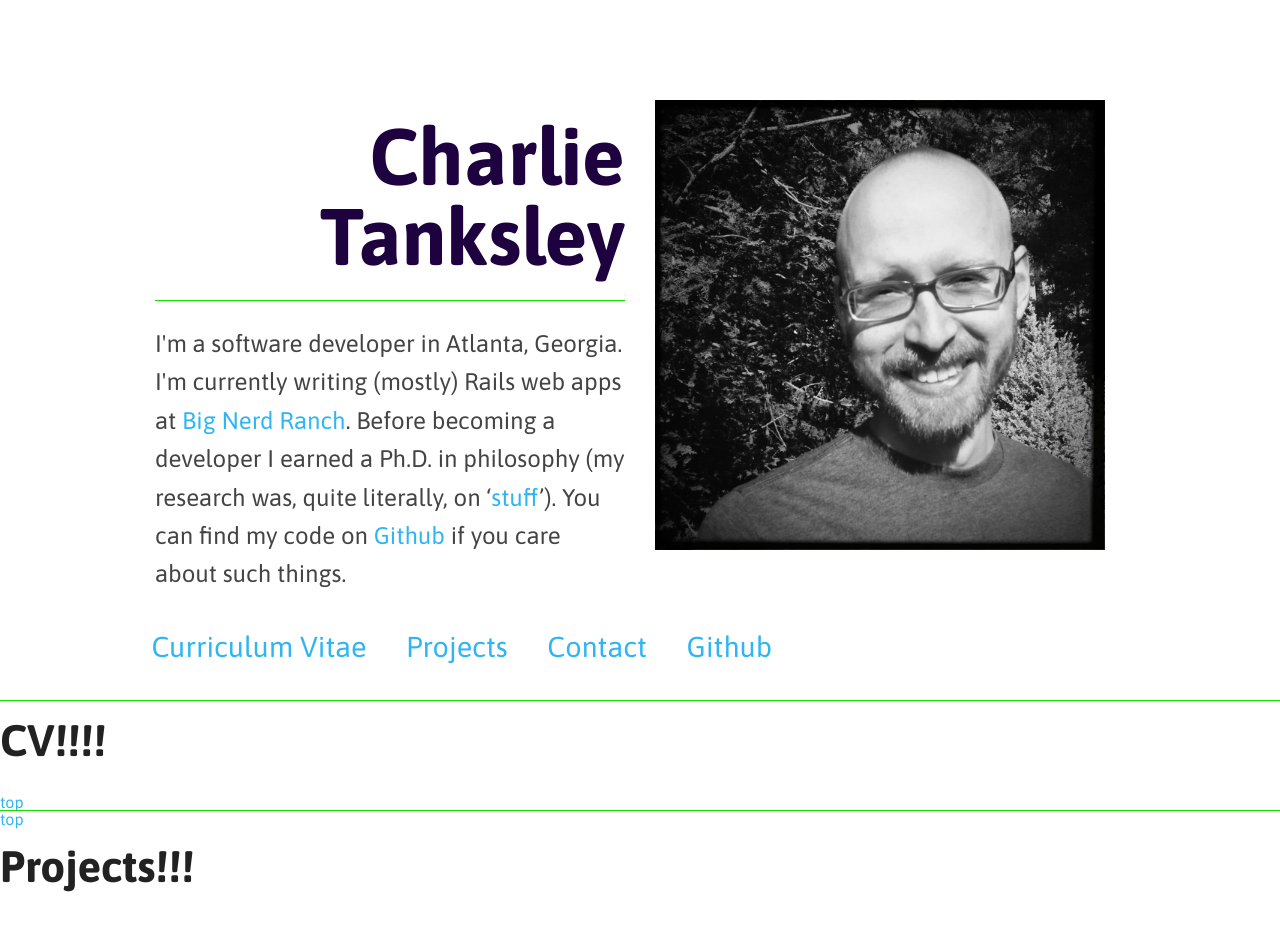
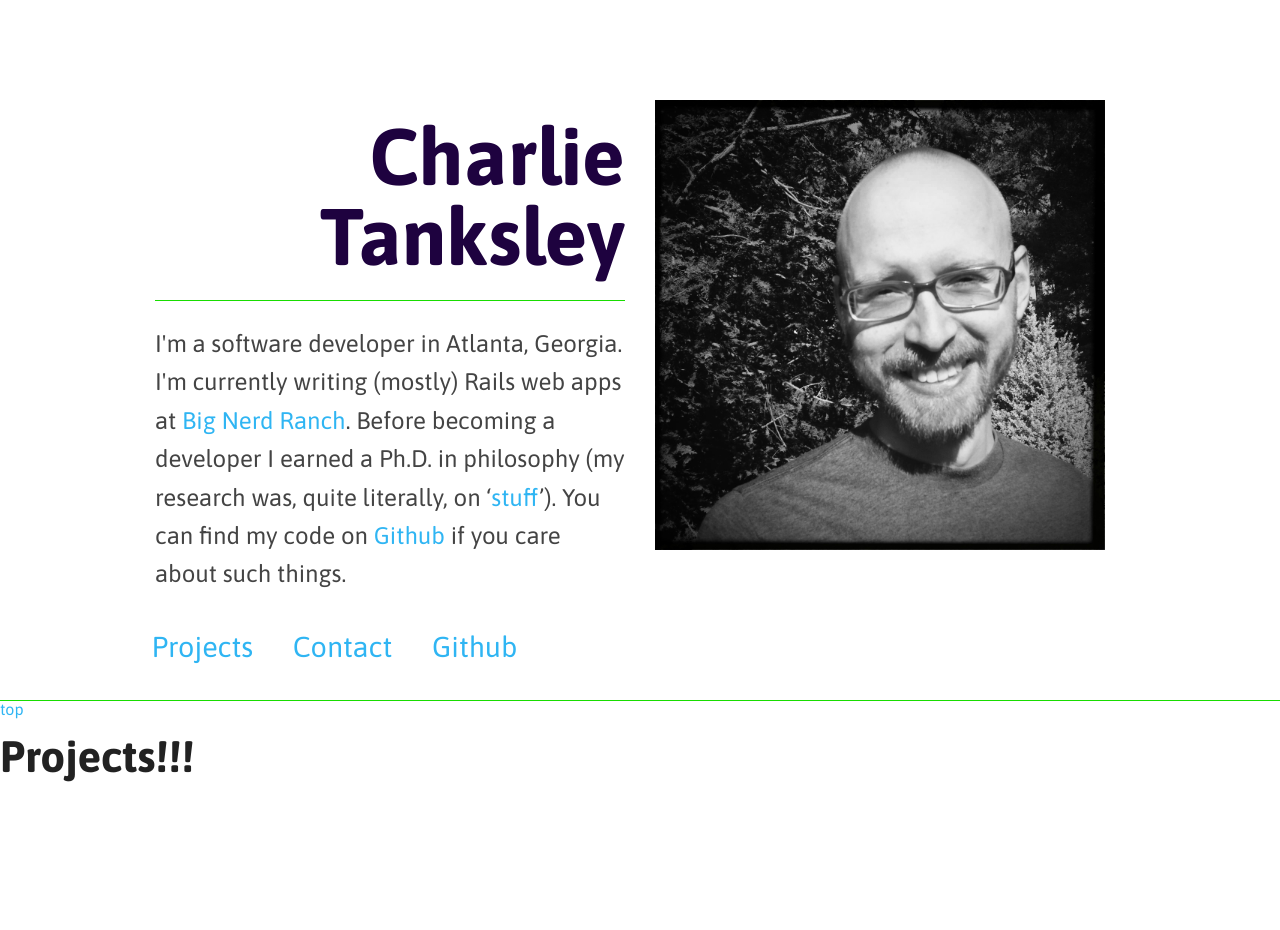
Before and after one commit to charlietanksley/charlietanksley.github.io, a website: page index.html in a window 1280 px wide. Shown: the top 930 px of the page. Drawn offline with nearby package versions, Linux system fonts and the light colour scheme; files that its build step writes are made by us from their sources.

Commit message:
remove link to cv for now

```diff
--- a/index.html
+++ b/index.html
@@ -43,9 +43,6 @@
       <nav class="columns large-12 nav">
         <ul class="inline-list">
           <li>
-            <a href="#curriculum-vitae">Curriculum Vitae</a>
-          </li>
-          <li>
             <a href="#projects">Projects</a>
           </li>
           <li>
@@ -57,12 +54,6 @@
         </ul>
       </nav>
     </div>
-  </section>
-
-  <section class="curriculum-vitae" id="curriculum-vitae">
-    <h1>CV!!!!</h1>
-    <a href="#home">top</a>
-
   </section>
 
   <section class="projects major-section" id="projects">
```
